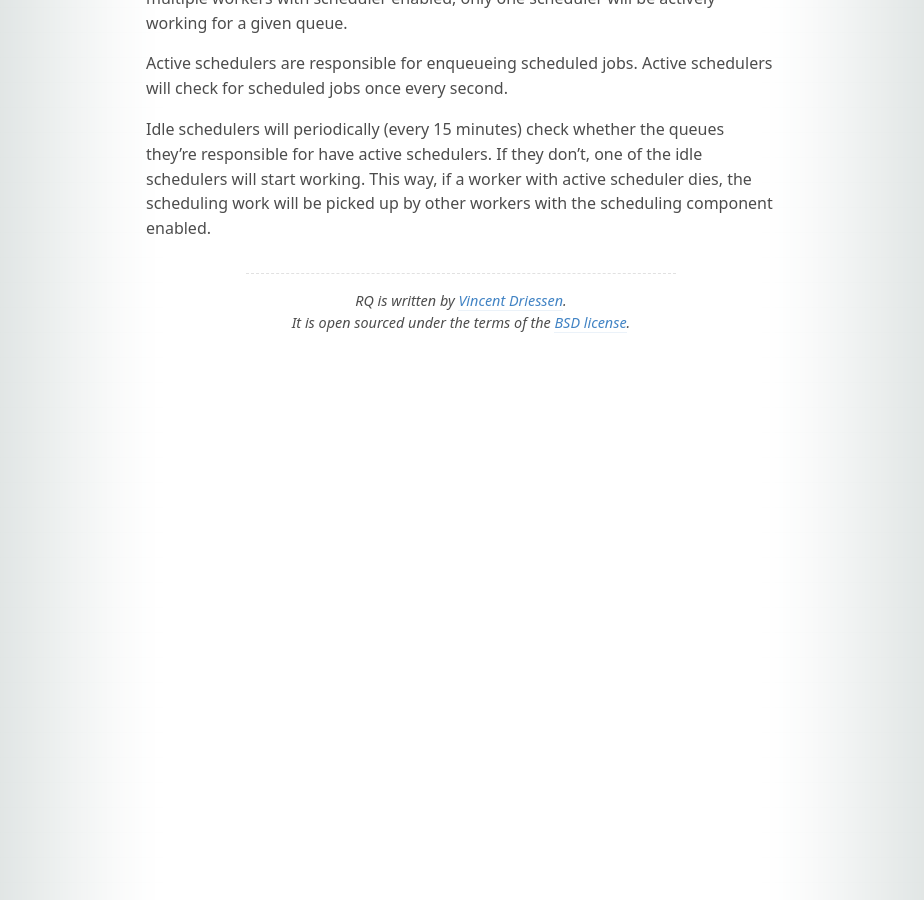
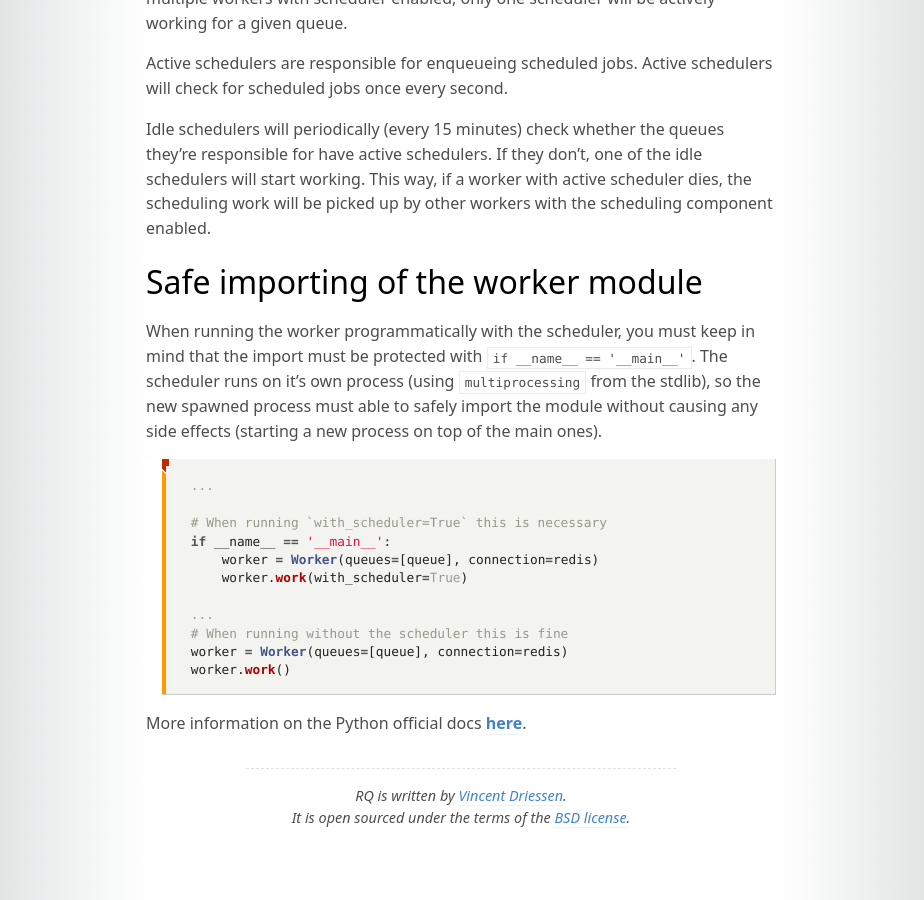
Before and after one commit to rq/rq, a Jekyll site: the page built from docs/docs/scheduling.md, in a window 1280 px wide and 900 px high, scrolled down 2367 px. Shown: the whole window, without its empty margins (179-1103 px from the left). Built offline with Jekyll 4.4.1, drawn with Linux system fonts in a browser that asks for light colours; some web fonts are replaced; comment, search, counter and statistics services are not loaded.

Commit message:
docs: scheduler safe import (#1835)
* docs: scheduler safe import

* docs: rollback main block

````diff
--- a/docs/docs/scheduling.md
+++ b/docs/docs/scheduling.md
@@ -95,8 +95,8 @@ from rq import Worker, Queue
 from redis import Redis
 
 redis = Redis()
+queue = Queue(connection=redis)
 
-queue = Queue(connection=redis)
 worker = Worker(queues=[queue], connection=redis)
 worker.work(with_scheduler=True)
 ```
@@ -111,3 +111,27 @@ Idle schedulers will periodically (every 15 minutes) check whether the queues th
 responsible for have active schedulers. If they don't, one of the idle schedulers will start
 working. This way, if a worker with active scheduler dies, the scheduling work will be picked
 up by other workers with the scheduling component enabled.
+
+
+## Safe importing of the worker module
+
+When running the worker programmatically with the scheduler, you must keep in mind that the
+import must be protected with `if __name__ == '__main__'`. The scheduler runs on it's own process
+(using `multiprocessing` from the stdlib), so the new spawned process must able to safely import the module without
+causing any side effects (starting a new process on top of the main ones).
+
+```python
+...
+
+# When running `with_scheduler=True` this is necessary
+if __name__ == '__main__':
+    worker = Worker(queues=[queue], connection=redis)
+    worker.work(with_scheduler=True)
+
+...
+# When running without the scheduler this is fine
+worker = Worker(queues=[queue], connection=redis)
+worker.work()
+```
+
+More information on the Python official docs [here](https://docs.python.org/3.7/library/multiprocessing.html#the-spawn-and-forkserver-start-methods).
````
